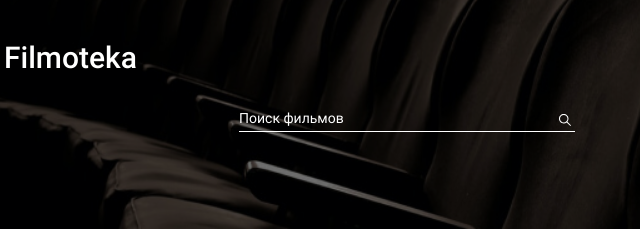
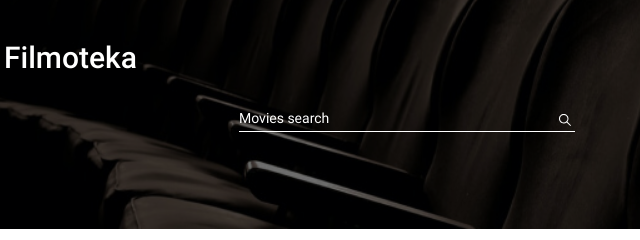
Before and after one commit to webdevbiv/team_project5_testing, a website built with Parcel: page src/index.html in a window 1280 px wide. Shown: the top 240 px of the page, 233-873 px from the left. Built offline with nearby package versions, Linux system fonts and the light colour scheme.

Commit message:
placeholder fix

```diff
--- a/src/partials/header.html
+++ b/src/partials/header.html
@@ -20,7 +20,7 @@
             </nav>
         </div>
         <form class="form header-form-js">
-            <input class="form__input header-form-input-js" type="text" placeholder="Поиск фильмов" autocomplete="off">
+            <input class="form__input header-form-input-js" type="text" placeholder="Movies search" autocomplete="off">
             <button class="form__submit header-form-submit-btn-js" type="submit">
                 <svg class="form__svg">
                     <use use href="./images/icons/search.svg#search"></use>
```
